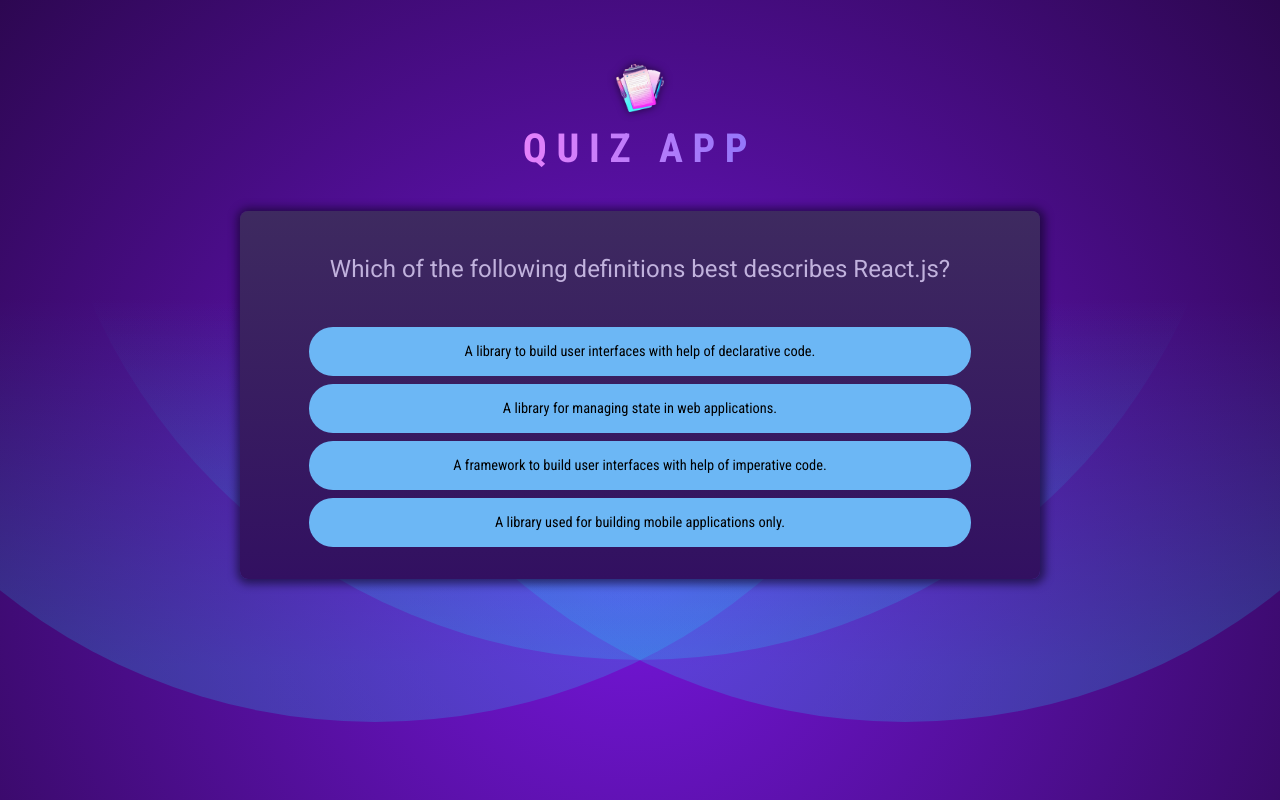
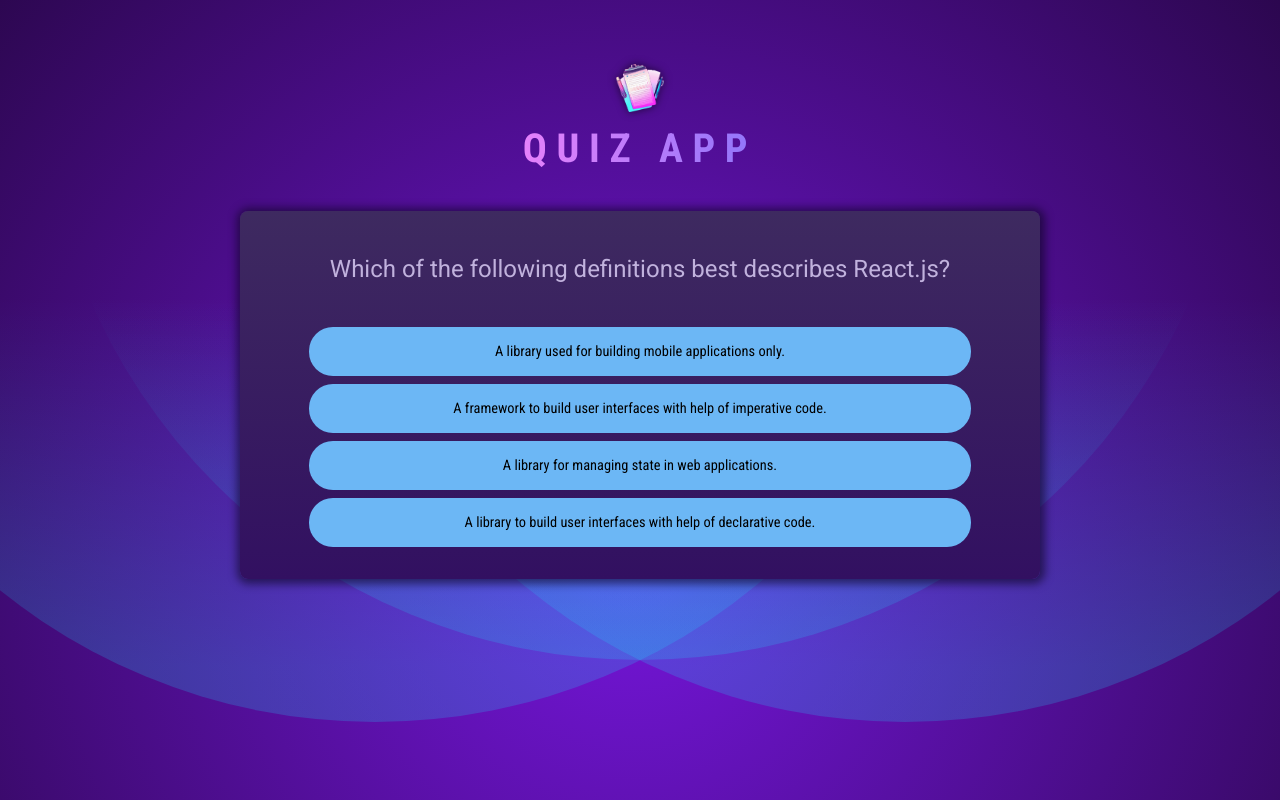
Before and after one commit to AhmetBaki2002/Quiz-App, a React (Vite) app in the folder App/: page / in a window 1280 px wide. Built offline with nearby package versions, Linux system fonts and the light colour scheme.

Commit message:
Shuffle answers

```diff
--- a/App/src/components/Quiz.jsx
+++ b/App/src/components/Quiz.jsx
@@ -1,10 +1,12 @@
 import { useState } from "react";
 import QUESTIONS from "../question.js";
+import quizCompleteImg from '../assets/quiz-complete.png'
 
 export default function Quiz() {
   const [userAnswers, setUserAnswers] = useState([]);
 
   const activeQuestionIndex = userAnswers.length;
+  const quizzIsComplete = activeQuestionIndex === QUESTIONS.length;
 
   function handleSelectAnswer(selectedAnswer) {
     setUserAnswers((prevUserAnswers) => {
@@ -12,12 +14,23 @@ export default function Quiz() {
     });
   }
 
+  if(quizzIsComplete) {
+    return <div id="summary">
+        <img src={quizCompleteImg} alt="Quiz Completed" />
+        <h2>Quiz Finished</h2>
+    </div>
+  }
+
+
+  const shuffledAnswers = [...QUESTIONS[activeQuestionIndex].answers];
+  shuffledAnswers.sort(() => Math.random() - 0.5);
+
   return (
     <div id="quiz">
       <div id="question">
         <h2>{QUESTIONS[activeQuestionIndex].text}</h2>
         <ul id="answers">
-          {QUESTIONS[activeQuestionIndex].answers.map((answer) => (
+          {shuffledAnswers.map((answer) => (
             <li key={answer} className="answer">
               <button onClick={() => handleSelectAnswer(answer)}>
                 {answer}
```
